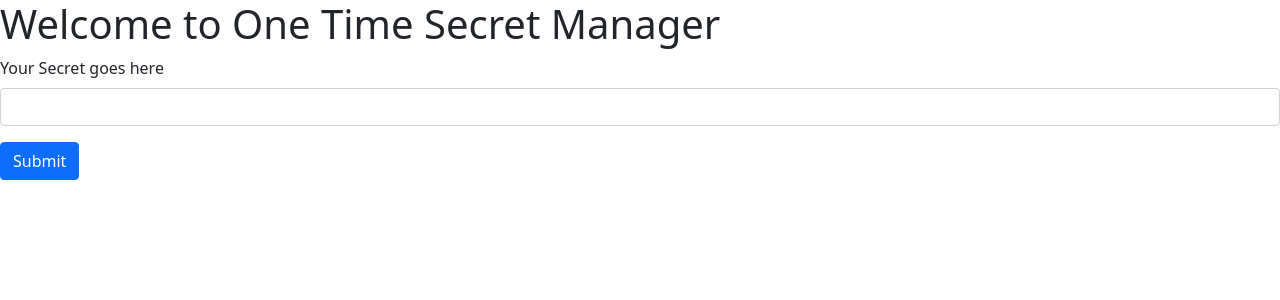
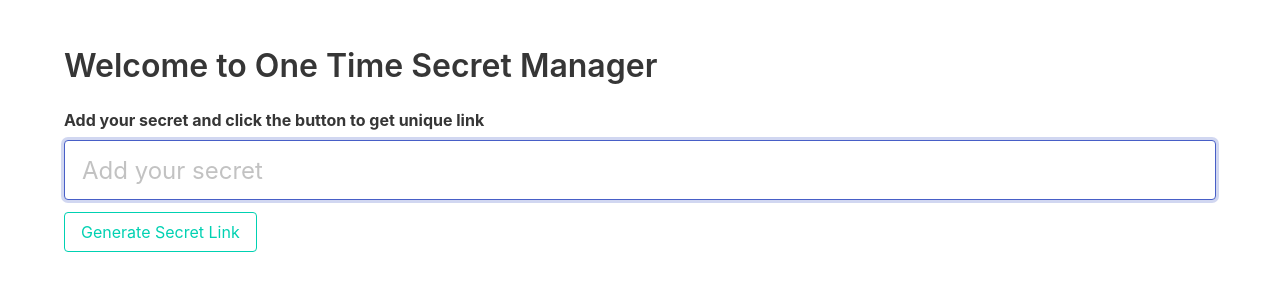
Before and after one commit to ShahriyarR/one-time-secret-share, a Django app: template src/onetime/entrypoints/web/onetimesecrets/templates/onetimesecrets/index.html in a window 1280 px wide. Shown: the top 300 px of the page. Run offline with Django 4.2, Linux system fonts and the light colour scheme; the template is opened without the code that fills it: values that come from a table or form of the project are taken from there, others are empty.

Commit message:
feat: add secret form and bulma css templates

```diff
--- /dev/null
+++ b/src/onetime/entrypoints/web/onetimesecrets/forms.py
@@ -0,0 +1,14 @@
+from django import forms
+
+
+class SecretForm(forms.Form):
+    secret = forms.CharField(
+        label=False,
+        required=True,
+        widget=forms.widgets.Input(
+            attrs={
+                "placeholder": "Add your secret",
+                "class": "input is-large is-focused",
+            }
+        ),
+    )
--- a/src/onetime/entrypoints/web/onetimesecrets/templates/onetimesecrets/base.html
+++ b/src/onetime/entrypoints/web/onetimesecrets/templates/onetimesecrets/base.html
@@ -1,30 +1,17 @@
-<!doctype html>
-<html lang="en">
+<!DOCTYPE html>
+<html>
   <head>
-    <!-- Required meta tags -->
     <meta charset="utf-8">
     <meta name="viewport" content="width=device-width, initial-scale=1">
+    <title>{% block title %} {% endblock %} </title>
 
-    <!-- Bootstrap CSS -->
-    <link href="https://cdn.jsdelivr.net/npm/bootstrap@5.0.2/dist/css/bootstrap.min.css" rel="stylesheet" integrity="sha384-EVSTQN3/azprG1Anm3QDgpJLIm9Nao0Yz1ztcQTwFspd3yD65VohhpuuCOmLASjC" crossorigin="anonymous">
-
-    <title>{% block title %} {% endblock %}</title>
-  </head>
+    <link rel="stylesheet" href="https://cdn.jsdelivr.net/npm/bulma@0.9.4/css/bulma.min.css">
+</head>
   <body>
-
-    {% block content %} {% endblock %}
-
-    <!-- Optional JavaScript; choose one of the two! -->
-
-    <!-- Option 1: Bootstrap Bundle with Popper -->
-    <script src="https://cdn.jsdelivr.net/npm/bootstrap@5.0.2/dist/js/bootstrap.bundle.min.js" integrity="sha384-MrcW6ZMFYlzcLA8Nl+NtUVF0sA7MsXsP1UyJoMp4YLEuNSfAP+JcXn/tWtIaxVXM" crossorigin="anonymous"></script>
-
-    <!-- Option 2: Separate Popper and Bootstrap JS -->
-    <!--
-    <script src="https://cdn.jsdelivr.net/npm/@popperjs/core@2.9.2/dist/umd/popper.min.js" integrity="sha384-IQsoLXl5PILFhosVNubq5LC7Qb9DXgDA9i+tQ8Zj3iwWAwPtgFTxbJ8NT4GN1R8p" crossorigin="anonymous"></script>
-    <script src="https://cdn.jsdelivr.net/npm/bootstrap@5.0.2/dist/js/bootstrap.min.js" integrity="sha384-cVKIPhGWiC2Al4u+LWgxfKTRIcfu0JTxR+EQDz/bgldoEyl4H0zUF0QKbrJ0EcQF" crossorigin="anonymous"></script>
-    -->
-
-
+  <section class="section">
+    <div class="container">
+      {% block content %} {% endblock %}
+    </div>
+  </section>
   </body>
 </html>
--- a/src/onetime/entrypoints/web/onetimesecrets/templates/onetimesecrets/index.html
+++ b/src/onetime/entrypoints/web/onetimesecrets/templates/onetimesecrets/index.html
@@ -1,12 +1,22 @@
 {% extends 'onetimesecrets/base.html' %}
 
 {% block content %}
-    <h1>{% block title %} Welcome to One Time Secret Manager {% endblock %}</h1>
-<form>
-  <div class="mb-3">
-    <label for="exampleInputPassword1" class="form-label">Your Secret goes here</label>
-    <input type="password" class="form-control" id="exampleInputPassword1">
+<h1 class="title">{% block title %} Welcome to One Time Secret Manager {% endblock %}</h1>
+
+<form method="post">
+  {% csrf_token %}
+  <div class="field">
+    <label class="label">Add your secret and click the button to get unique link</label>
+    <div class="control">
+      {{ form.as_p }}
+    </div>
   </div>
-  <button type="submit" class="btn btn-primary">Submit</button>
+
+  <div class="field is-grouped">
+    <div class="control">
+      <button class="button is-primary is-outlined">Generate Secret Link</button>
+    </div>
+  </div>
 </form>
+
 {% endblock %}
```
Also changed, not shown: src/onetime/entrypoints/web/onetimesecrets/views.py (+8 -2 lines).
